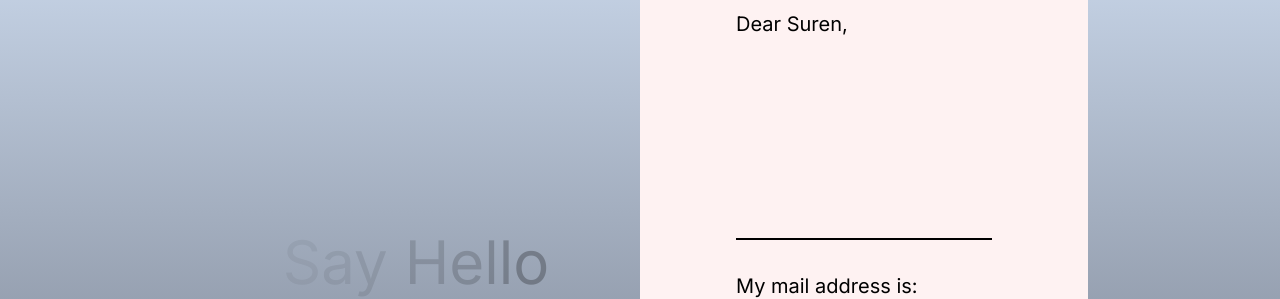
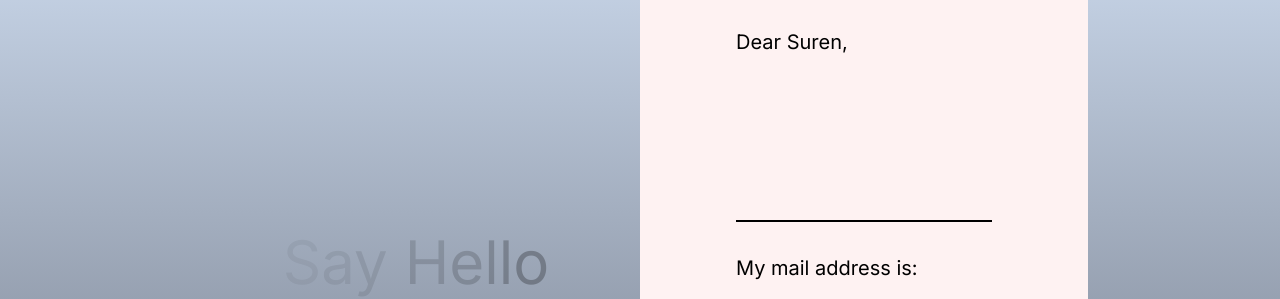
Before and after one commit to suren-tadevosyan/Portfolio, a Next.js app: page /contact in a window 1280 px wide. Shown: the part 186-485 px from the top of the page. Built offline with nearby package versions, Linux system fonts and the light colour scheme; no server answers.

Commit message:
changed contact section

```diff
--- a/app/components/motion.jsx
+++ b/app/components/motion.jsx
@@ -23,9 +23,9 @@ const TransitionProvider = ({ children }) => {
         <motion.div
           className="fixed m-auto top-0 bottom-0 left-0 right-0 text-white text-8xl cursor-default z-50 w-fit h-fit"
           initial={{ opacity: 1 }}
-          animate={{ opacity: 0 }}
-          exit={{ opacity: 0 }}
-          transition={{ duration: 0.8, ease: "easeOut" }}
+          animate={{ opacity: 0, display: "none" }}
+          exit={{ opacity: 0, display: "none" }}
+          transition={{ duration: 0.8, ease: "easeOut", delay: 0.5 }}
         >
           {pathName.substring(1).charAt(0).toUpperCase() +
             pathName.substring(2)}
--- a/app/contact/page.jsx
+++ b/app/contact/page.jsx
@@ -43,9 +43,9 @@ const ContactPage = () => {
       animate={{ y: "0%" }}
       transition={{ duration: 1 }}
     >
-      <div className="h-full flex flex-col lg:flex-row px-4 sm:px-8 md:px-12 lg:px-20 xl:px-48">
+      <div className="h-full z-1000 flex flex-col lg:flex-row px-4 sm:px-8 md:px-12 lg:px-20 xl:px-48  ">
         {/* TEXT CONTAINER */}
-        <div className="h-1/2 xs:h-1/3 lg:h-full lg:w-1/2 flex items-center justify-center text-6xl">
+        <div className="h-1/2 xs:h-1/4 lg:h-full lg:w-1/2 flex items-center justify-center text-6xl">
           <div>
             {text.split("").map((letter, index) => (
               <motion.span
@@ -67,12 +67,12 @@ const ContactPage = () => {
         <form
           onSubmit={sendEmail}
           ref={form}
-          className="h-1/2 xs:h-2/3 lg:h-full lg:w-1/2 bg-red-50 rounded-xl text-xl flex flex-col gap-8 justify-center p-24"
+          className="h-1/2 xs:h-3/4 lg:h-full lg:w-1/2 bg-red-50 rounded-xl text-xl flex flex-col gap-8 justify-center p-24 "
         >
           <span>Dear Suren,</span>
           <textarea
-            rows={6}
-            className="bg-transparent border-b-2 border-b-black outline-none resize-none"
+            rows={3}
+            className="bg-transparent z-100 border-b-2 border-b-black outline-none resize-none s:py-20 xs:py-6 "
             name="user_message"
           />
           <span>My mail address is:</span>
```
